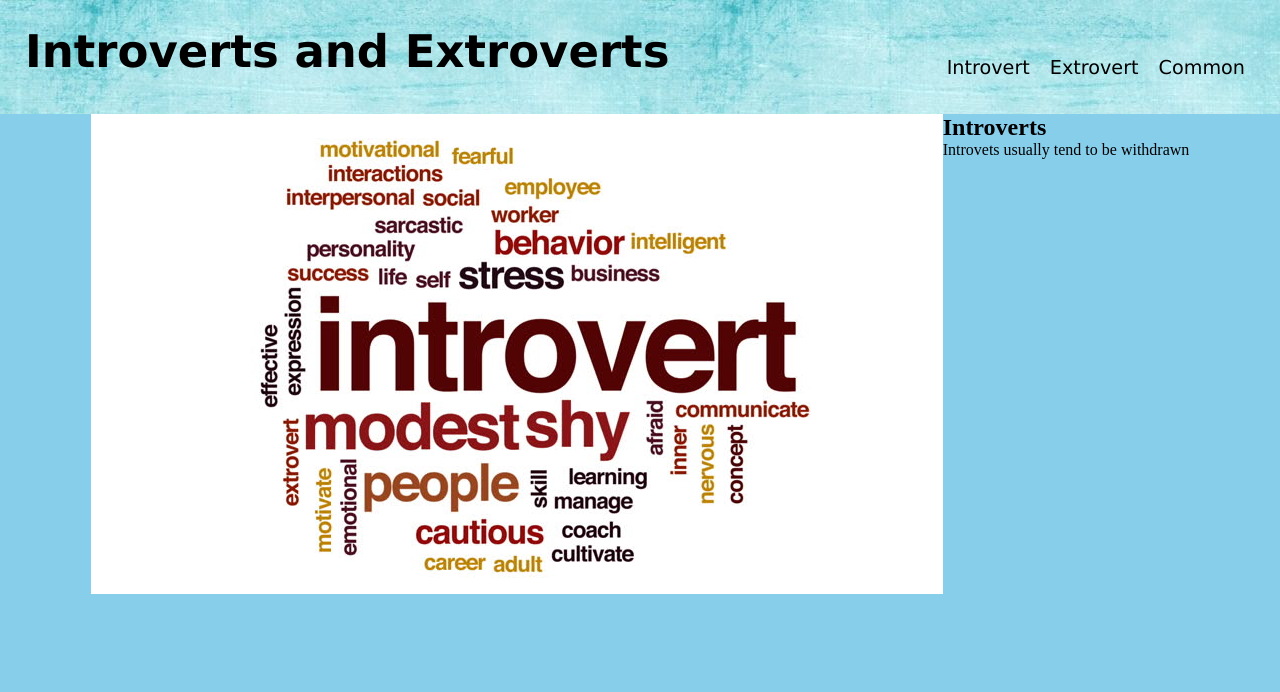
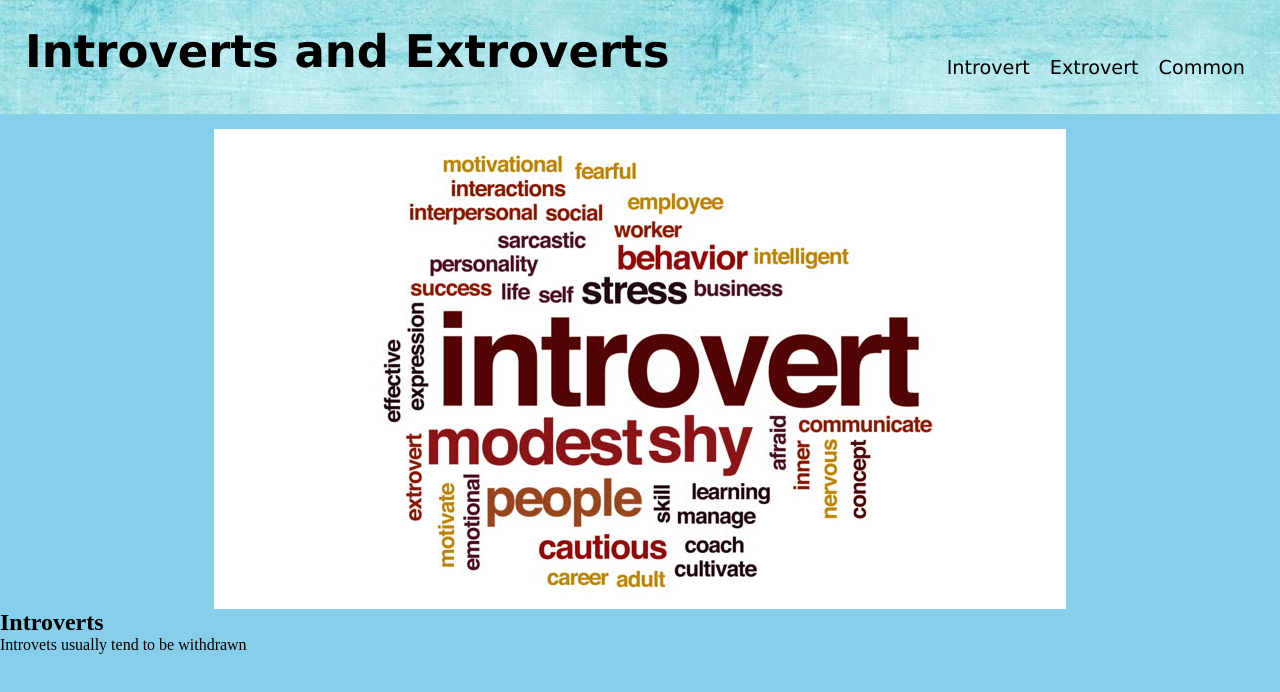
Before and after one commit to Joker282855/introvert-webpage, a React (Create React App) app: page /introvert-webpage in a window 1280 px wide. Shown: the top 692 px of the page. Built offline with nearby package versions, Linux system fonts and the light colour scheme.

Commit message:
got the majority of the formating for the introvert page done

```diff
--- a/src/components/Common-Ground/index.js
+++ b/src/components/Common-Ground/index.js
@@ -4,7 +4,7 @@ import sharedThings from "../../assests/shared/common-ground.jpg"
 function Common() {
     return (
         <section id="shared" className="together">
-            <img src={sharedThings} alt="two people shaking hands" className="thing" />
+            <img src={sharedThings} alt="two people shaking hands" />
             <div className="peaceful">
                 <h2>Common Ground</h2>
                 <p></p>
--- a/src/components/Extrovert/index.js
+++ b/src/components/Extrovert/index.js
@@ -4,7 +4,7 @@ import extrovertDescription from "../../assests/exverts/extrovert-quote.jpg"
 function Extrovert() {
     return (
         <section id="outer" className="extrovert">
-            <img src={extrovertDescription} alt="words that describe extroverts" className="outside" />
+            <img src={extrovertDescription} alt="words that describe extroverts" />
             <div className="going">
                 <h2>Extroverts</h2>
                 <p></p>
--- a/src/components/Introvert/index.js
+++ b/src/components/Introvert/index.js
@@ -4,7 +4,7 @@ import Introverted from "../../assests/inverts/introvert.jpg"
 function Introvert() {
     return (
         <section id="inner" className="introvert">
-            <img src={Introverted} alt="words describing introverts" className="inside" />
+            <img src={Introverted} alt="words describing introverts" />
             <div className="inverted">
                 <h2>Introverts</h2>
                 <p>Introvets usually tend to be withdrawn</p>
@@ -13,4 +13,4 @@ function Introvert() {
     )
 }
 
-export default Introvert;
+export default Introvert
--- a/src/index.css
+++ b/src/index.css
@@ -41,7 +41,12 @@ header nav ul li a {
 }
 .introvert {
   width: 100%;
+  margin-top: 15px;
+  margin-bottom: 15px;
   display: flex;
   flex-wrap: wrap;
   justify-content: center;
 }
+.inverted {
+  width: 100%;
+}
```
